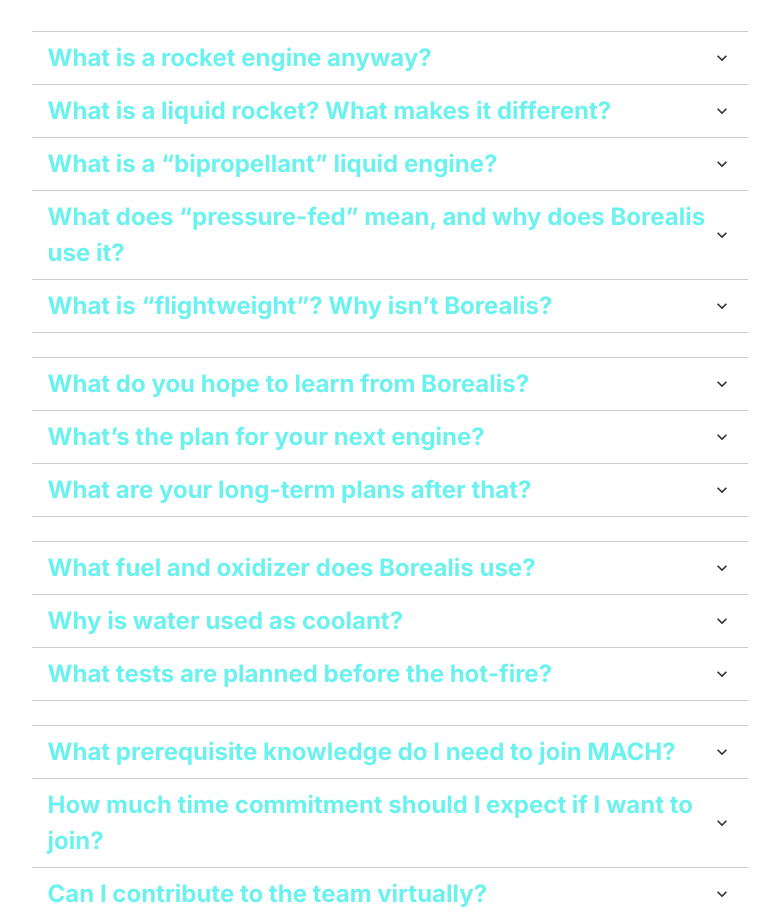
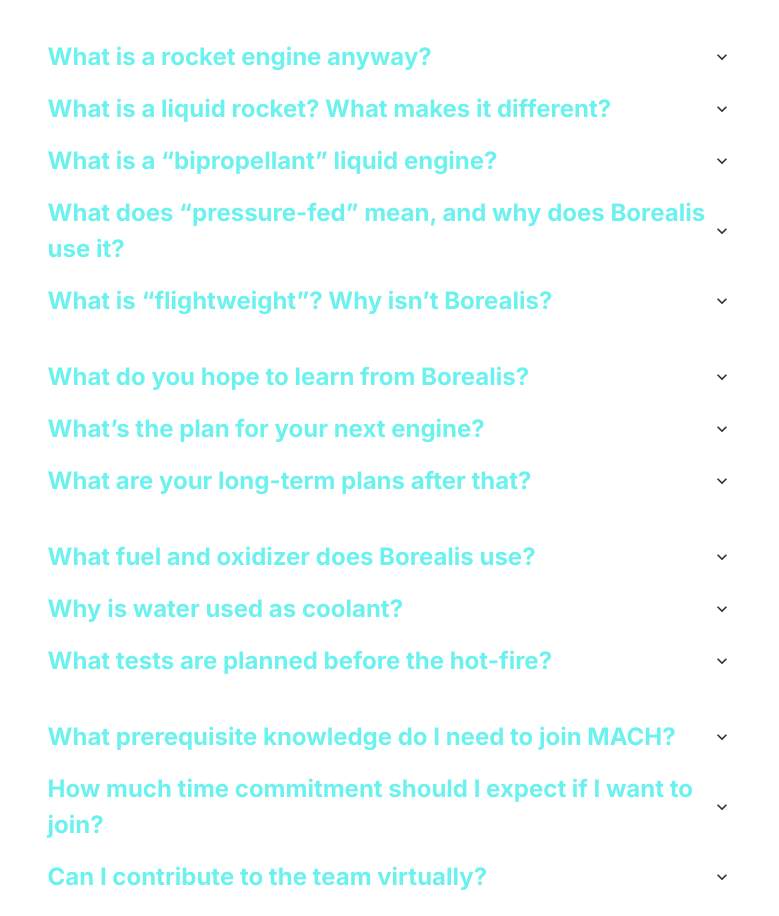
Before and after one commit to ryepropgroup/mach-website, a Next.js app: page /mach-website/faq in a window 1280 px wide. Shown: the part 1040-1956 px from the top of the page, without its empty margins (250-1029 px from the left). Built offline with nearby package versions, Linux system fonts and the light colour scheme.

Commit message:
fix: finally kill the beloathed accordion borders
Fixes: #14

```diff
--- a/src/pages/faq.tsx
+++ b/src/pages/faq.tsx
@@ -104,7 +104,7 @@
           </Text>
           <br />
           <Accordion allowMultiple defaultIndex={[-1]}>
-            <AccordionItem>
+            <AccordionItem style={{ borderTopWidth: 0, borderBottomWidth: 0 }}>
               <h2>
                 <AccordionButton>
                   <Text {...questionStyle}>
@@ -126,7 +126,7 @@
                 </Text>
               </AccordionPanel>
             </AccordionItem>
-            <AccordionItem>
+            <AccordionItem style={{ borderTopWidth: 0, borderBottomWidth: 0 }}>
               <h2>
                 <AccordionButton>
                   <Text {...questionStyle}>
@@ -166,7 +166,7 @@
                 </Text>
               </AccordionPanel>
             </AccordionItem>
-            <AccordionItem>
+            <AccordionItem style={{ borderTopWidth: 0, borderBottomWidth: 0 }}>
               <h2>
                 <AccordionButton>
                   <Text {...questionStyle}>
@@ -189,7 +189,7 @@
                 </Text>
               </AccordionPanel>
             </AccordionItem>
-            <AccordionItem>
+            <AccordionItem style={{ borderTopWidth: 0, borderBottomWidth: 0 }}>
               <h2>
                 <AccordionButton>
                   <Text {...questionStyle}>
@@ -223,7 +223,7 @@
                 </Text>
               </AccordionPanel>
             </AccordionItem>
-            <AccordionItem>
+            <AccordionItem style={{ borderTopWidth: 0, borderBottomWidth: 0 }}>
               <h2>
                 <AccordionButton>
                   <Text {...questionStyle}>
@@ -254,7 +254,7 @@
           </Accordion>
           <br />
           <Accordion allowMultiple defaultIndex={[-1]}>
-            <AccordionItem>
+            <AccordionItem style={{ borderTopWidth: 0, borderBottomWidth: 0 }}>
               <h2>
                 <AccordionButton>
                   <Text {...questionStyle}>
@@ -287,7 +287,7 @@
                 </Text>
               </AccordionPanel>
             </AccordionItem>
-            <AccordionItem>
+            <AccordionItem style={{ borderTopWidth: 0, borderBottomWidth: 0 }}>
               <h2>
                 <AccordionButton>
                   <Text {...questionStyle}>
@@ -310,7 +310,7 @@
                 </Text>
               </AccordionPanel>
             </AccordionItem>
-            <AccordionItem>
+            <AccordionItem style={{ borderTopWidth: 0, borderBottomWidth: 0 }}>
               <h2>
                 <AccordionButton>
                   <Text {...questionStyle}>
@@ -335,7 +335,7 @@
           </Accordion>
           <br />
           <Accordion allowMultiple defaultIndex={[-1]}>
-            <AccordionItem>
+            <AccordionItem style={{ borderTopWidth: 0, borderBottomWidth: 0 }}>
               <h2>
                 <AccordionButton>
                   <Text {...questionStyle}>
@@ -380,7 +380,7 @@
                 </Text>
               </AccordionPanel>
             </AccordionItem>
-            <AccordionItem>
+            <AccordionItem style={{ borderTopWidth: 0, borderBottomWidth: 0 }}>
               <h2>
                 <AccordionButton>
                   <Text {...questionStyle}>Why is water used as coolant?</Text>
@@ -414,7 +414,7 @@
                 </Text>
               </AccordionPanel>
             </AccordionItem>
-            <AccordionItem>
+            <AccordionItem style={{ borderTopWidth: 0, borderBottomWidth: 0 }}>
               <h2>
                 <AccordionButton>
                   <Text {...questionStyle}>
@@ -447,7 +447,7 @@
           </Accordion>
           <br />
           <Accordion allowMultiple defaultIndex={[-1]}>
-            <AccordionItem>
+            <AccordionItem style={{ borderTopWidth: 0, borderBottomWidth: 0 }}>
               <h2>
                 <AccordionButton>
                   <Text {...questionStyle}>
@@ -481,7 +481,7 @@
                 </Text>
               </AccordionPanel>
             </AccordionItem>
-            <AccordionItem>
+            <AccordionItem style={{ borderTopWidth: 0, borderBottomWidth: 0 }}>
               <h2>
                 <AccordionButton>
                   <Text {...questionStyle}>
@@ -513,7 +513,7 @@
                 </Text>
               </AccordionPanel>
             </AccordionItem>
-            <AccordionItem>
+            <AccordionItem style={{ borderTopWidth: 0, borderBottomWidth: 0 }}>
               <h2>
                 <AccordionButton>
                   <Text {...questionStyle}>
@@ -535,7 +535,7 @@
                 </Text>
               </AccordionPanel>
             </AccordionItem>
-            <AccordionItem>
+            <AccordionItem style={{ borderTopWidth: 0, borderBottomWidth: 0 }}>
               <h2>
                 <AccordionButton>
                   <Text {...questionStyle}>
```
